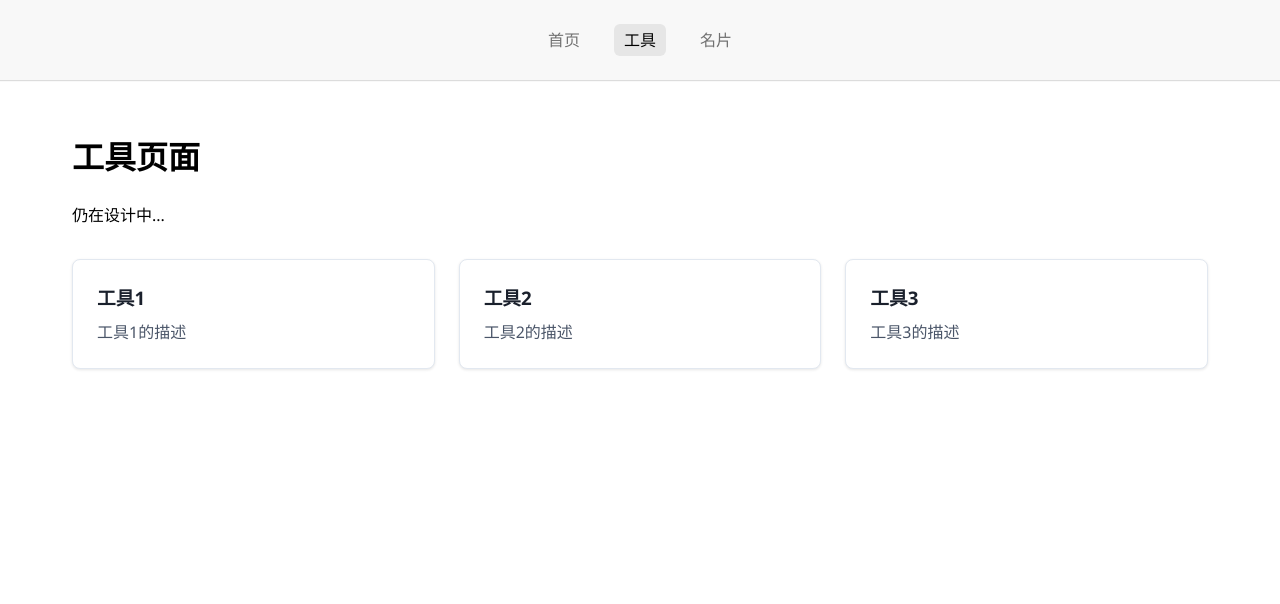
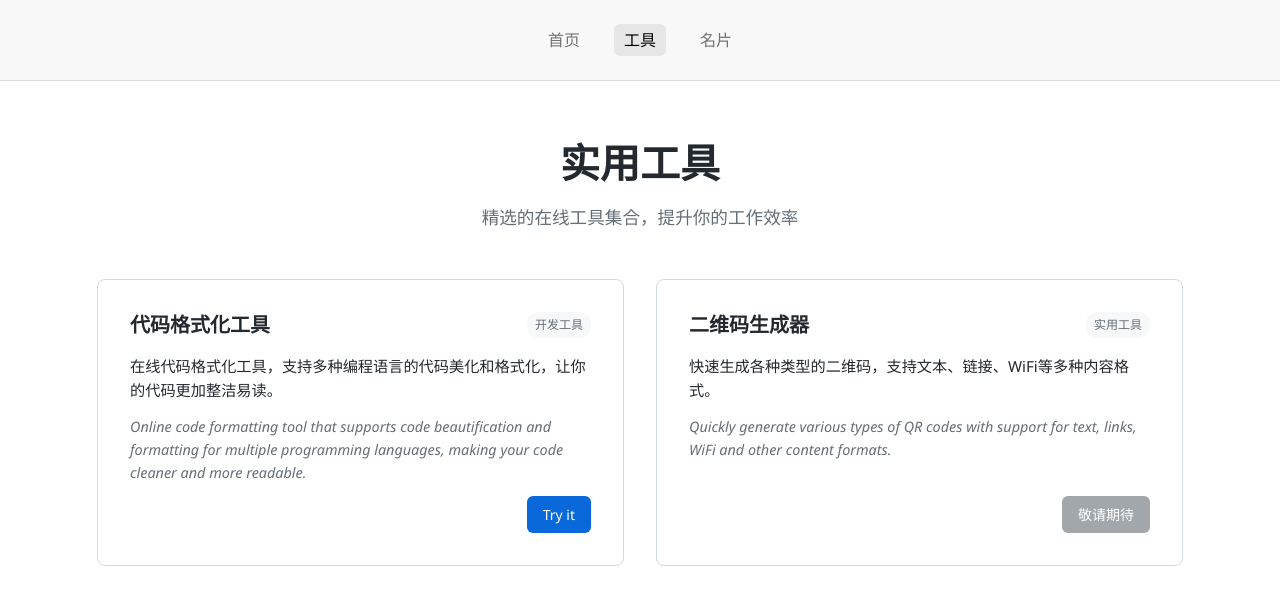
Before and after one commit to UnderHear/toolsWeb, a Vue app: page /tool in a window 1280 px wide. Shown: the top 604 px of the page. Built offline with nearby package versions, Linux system fonts and the light colour scheme.

Commit message:
update tool.vue

```diff
--- /dev/null
+++ b/src/data/json/Toolcard.json
@@ -0,0 +1,26 @@
+[
+  {
+    "id": 1,
+    "title": "代码格式化工具",
+    "description": {
+      "zh": "在线代码格式化工具，支持多种编程语言的代码美化和格式化，让你的代码更加整洁易读。",
+      "en": "Online code formatting tool that supports code beautification and formatting for multiple programming languages, making your code cleaner and more readable."
+    },
+    "icon": "code",
+    "category": "开发工具",
+    "link": "#",
+    "status": "available"
+  },
+  {
+    "id": 2,
+    "title": "二维码生成器",
+    "description": {
+      "zh": "快速生成各种类型的二维码，支持文本、链接、WiFi等多种内容格式。",
+      "en": "Quickly generate various types of QR codes with support for text, links, WiFi and other content formats."
+    },
+    "icon": "qrcode",
+    "category": "实用工具",
+    "link": "#",
+    "status": "coming-soon"
+  }
+]
--- a/src/views/tool.vue
+++ b/src/views/tool.vue
@@ -1,63 +1,237 @@
 <template>
   <div class="tool-container">
-    <h1>工具页面</h1>
-    <p>仍在设计中...</p>
+    <div class="tool-header">
+      <h1 class="tool-title">实用工具</h1>
+      <p class="tool-subtitle">精选的在线工具集合，提升你的工作效率</p>
+    </div>
+
     <div class="tools-grid">
-      <div class="tool-card">
-        <h3>工具1</h3>
-        <p>工具1的描述</p>
-      </div>
-      <div class="tool-card">
-        <h3>工具2</h3>
-        <p>工具2的描述</p>
-      </div>
-      <div class="tool-card">
-        <h3>工具3</h3>
-        <p>工具3的描述</p>
+      <div v-for="tool in tools" :key="tool.id" class="tool-card">
+        <div class="tool-content">
+          <div class="tool-header-info">
+            <h3 class="tool-name">{{ tool.title }}</h3>
+            <span class="tool-category">{{ tool.category }}</span>
+          </div>
+          <div class="tool-description">
+            <p>{{ tool.description.zh }}</p>
+            <p class="description-en">{{ tool.description.en }}</p>
+          </div>
+          <div class="tool-actions">
+
+            <a :href="tool.link" class="try-button" :class="{ disabled: tool.status === 'coming-soon' }">
+              {{ tool.status === 'coming-soon' ? '敬请期待' : 'Try it' }}
+            </a>
+          </div>
+        </div>
       </div>
     </div>
   </div>
 </template>
 
 <script setup lang="ts">
-// 工具页面逻辑
+import { ref, onMounted } from 'vue'
+
+// 引入数据
+import toolData from '@/data/json/Toolcard.json'
+
+interface ToolDescription {
+  zh: string
+  en: string
+}
+
+interface Tool {
+  id: number
+  title: string
+  description: ToolDescription
+  icon: string
+  category: string
+  link: string
+  status: string
+}
+
+const tools = ref<Tool[]>([])
+
+onMounted(() => {
+  tools.value = toolData
+})
 </script>
 
 <style scoped>
 .tool-container {
+  max-width: 1150px;
+  margin: 0 auto;
   padding: 2rem;
-  max-width: 1200px;
+  background-color: #fff;
+  min-height: 100vh;
+}
+
+.tool-header {
+  text-align: center;
+  margin-bottom: 3rem;
+}
+
+.tool-title {
+  font-size: 2.5rem;
+  font-weight: 700;
+  color: #24292f;
+  margin-bottom: 1rem;
+  line-height: 1.2;
+}
+
+.tool-subtitle {
+  font-size: 1.1rem;
+  color: #656d76;
+  line-height: 1.6;
+  max-width: 600px;
   margin: 0 auto;
 }
 
 .tools-grid {
   display: grid;
-  grid-template-columns: repeat(auto-fit, minmax(300px, 1fr));
-  gap: 1.5rem;
-  margin-top: 2rem;
+  grid-template-columns: repeat(2, 1fr);
+  gap: 2rem;
 }
 
 .tool-card {
-  padding: 1.5rem;
-  border: 1px solid #e2e8f0;
+  background: white;
+  border: 1px solid #d1d9e1;
   border-radius: 8px;
-  background: white;
-  box-shadow: 0 1px 3px rgba(0, 0, 0, 0.1);
-  transition: transform 0.2s, box-shadow 0.2s;
+  padding: 2rem;
+  display: flex;
+  transition: all 0.2s ease;
+  min-height: 180px;
 }
 
 .tool-card:hover {
+  border-color: #0969da;
+  box-shadow: 0 4px 12px rgba(9, 105, 218, 0.1);
   transform: translateY(-2px);
-  box-shadow: 0 4px 12px rgba(0, 0, 0, 0.15);
 }
 
-.tool-card h3 {
-  margin: 0 0 0.5rem 0;
-  color: #1a202c;
+.tool-content {
+  flex: 1;
+  display: flex;
+  flex-direction: column;
 }
 
-.tool-card p {
+.tool-header-info {
+  display: flex;
+  justify-content: space-between;
+  align-items: flex-start;
+  margin-bottom: 1rem;
+  gap: 1rem;
+}
+
+.tool-name {
   margin: 0;
-  color: #4a5568;
+  font-size: 1.25rem;
+  font-weight: 600;
+  color: #24292f;
+  line-height: 1.3;
+  flex: 1;
+}
+
+.tool-category {
+  font-size: 0.75rem;
+  color: #656d76;
+  background-color: #f6f8fa;
+  padding: 0.25rem 0.5rem;
+  border-radius: 12px;
+  font-weight: 500;
+  white-space: nowrap;
+}
+
+.tool-description {
+  flex: 1;
+}
+
+.tool-description p {
+  margin: 0 0 0.75rem 0;
+  font-size: 0.95rem;
+  line-height: 1.6;
+  color: #24292f;
+}
+
+.description-en {
+  color: #656d76 !important;
+  font-style: italic;
+  font-size: 0.9rem !important;
+}
+
+.tool-actions {
+  display: flex;
+  justify-content: right;
+  align-items: center;
+  gap: 1rem;
+}
+
+
+
+.try-button {
+  display: inline-flex;
+  align-items: center;
+  padding: 0.5rem 1rem;
+  background-color: #0969da;
+  color: white;
+  text-decoration: none;
+  border-radius: 6px;
+  font-weight: 500;
+  font-size: 0.875rem;
+  transition: background-color 0.2s ease;
+  cursor: pointer;
+}
+
+.try-button:hover:not(.disabled) {
+  background-color: #0860ca;
+}
+
+.try-button.disabled {
+  background-color: #656d76;
+  cursor: not-allowed;
+  opacity: 0.6;
+}
+
+@media (max-width: 768px) {
+  .tool-container {
+    padding: 1rem;
+  }
+
+  .tool-title {
+    font-size: 2rem;
+  }
+
+  .tool-subtitle {
+    font-size: 1rem;
+  }
+
+  .tools-grid {
+    grid-template-columns: 1fr;
+    gap: 1.5rem;
+  }
+
+  .tool-card {
+    padding: 1.5rem;
+    flex-direction: column;
+    gap: 1rem;
+    min-height: auto;
+  }
+
+
+
+  .tool-header-info {
+    flex-direction: column;
+    align-items: flex-start;
+    gap: 0.5rem;
+  }
+
+  .tool-actions {
+    flex-direction: column;
+    align-items: flex-start;
+    gap: 0.75rem;
+  }
+
+  .try-button {
+    align-self: flex-end;
+  }
 }
 </style>
```
